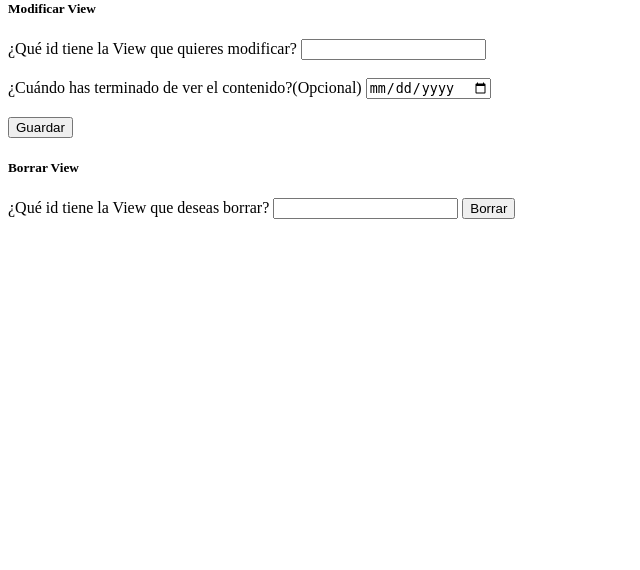
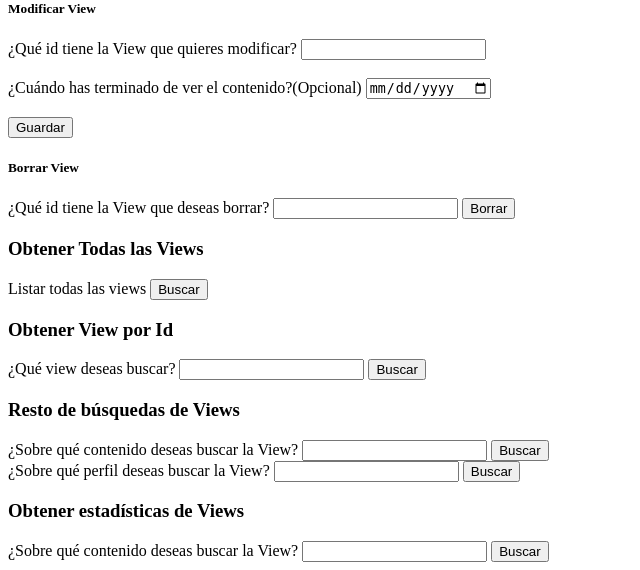
Before and after one commit to UExGPSASEE/proyecto24-gb01-estadisticas, a Flask app: page /views in a window 1280 px wide. Shown: the part 318-888 px from the top of the page, without its empty margins (0-640 px from the left). Before the commit the page ends 537 px from the top, so only its background shows below. Run offline with Flask 3, Linux system fonts and the light colour scheme; data that the repository does not hold is empty.

Commit message:
GG-27 HU 12.1 Ver informe de visualizaciones
Calcula el número de visualizaciones

```diff
--- a/app.py
+++ b/app.py
@@ -139,6 +139,26 @@ def putView():
 @app.route('/views/viewDeleted', methods=['POST'])
 def deleteView():
     return ViewsCtrl.deleteView(db['views'])
+
+@app.route('/views/viewsListed', methods=['GET'])
+def getAllViews():
+    return ViewsCtrl.getAllViews(db['views'])
+
+@app.route('/views/viewFound', methods=['GET'])
+def getViewById():
+    return ViewsCtrl.getViewById(db['views'])
+
+@app.route('/views/viewsByIdContent', methods=['GET'])
+def getViewsByIdContent():
+    return ViewsCtrl.getViewsByIdContent(db['views'])
+
+@app.route('/views/viewsByIdProfile', methods=['GET'])
+def getViewsByIdProfile():
+    return ViewsCtrl.getViewsByIdProfile(db['views'])
+
+@app.route('/views/stats', methods=['GET'])
+def getStatsView():
+    return ViewsCtrl.getStatsView(db['views'])
 # -------------------------------------------------------------------------------------------------------
 if __name__ == '__main__':
     app.run(debug=True, port=8083)
--- a/templates/DB_Views.html
+++ b/templates/DB_Views.html
@@ -59,6 +59,52 @@
                             <button class="btn btn-primary" type="submit"> Borrar </button>
                         </form>
                     </div>
+                    <div class="card-header">
+                        <h3 class="text-center">Obtener Todas las Views</h3>
+                    </div>
+                    <div class="card-body">
+                        <form action="/views/viewsListed" method="GET">
+                            <label>Listar todas las views</label>
+                            <button class="btn btn-primary" type="submit"> Buscar </button>
+                        </form>
+                    </div>
+                    <div class="card-header">
+                        <h3 class="text-center">Obtener View por Id</h3>
+                    </div>
+                    <div class="card-body">
+                        <form action="/views/viewFound" method="GET">
+                            <label>¿Qué view deseas buscar?</label>
+                            <input type="number" class="form-control mb-3" name="idView" required>
+                            <button class="btn btn-primary" type="submit"> Buscar </button>
+                        </form>
+                    </div>
+                    <div class="card-header">
+                        <h3 class="text-center">Resto de búsquedas de Views</h3>
+                    </div>
+                    <div class="card-body">
+                        <form action="/views/viewsByIdContent" method="GET">
+                            <label>¿Sobre qué contenido deseas buscar la View?</label>
+                            <input type="number" class="form-control mb-3" name="idContent" required>
+                            <button class="btn btn-primary" type="submit"> Buscar </button>
+                        </form>
+                    </div>
+                    <div class="card-body">
+                        <form action="/views/viewsByIdProfile" method="GET">
+                            <label>¿Sobre qué perfil deseas buscar la View?</label>
+                            <input type="number" class="form-control mb-3" name="idProfile" required>
+                            <button class="btn btn-primary" type="submit"> Buscar </button>
+                        </form>
+                    </div>
+                    <div class="card-header">
+                        <h3 class="text-center">Obtener estadísticas de Views</h3>
+                    </div>
+                    <div class="card-body">
+                        <form action="/views/stats" method="GET">
+                            <label>¿Sobre qué contenido deseas buscar la View?</label>
+                            <input type="number" class="form-control mb-3" name="idContent" required>
+                            <button class="btn btn-primary" type="submit"> Buscar </button>
+                        </form>
+                    </div>
                 </div>
             </div>
         </div>
```
Also changed, not shown: controllers/view_ctrl.py (+110 -0 lines), templates/DB_Review.html (+7 -1 lines).
